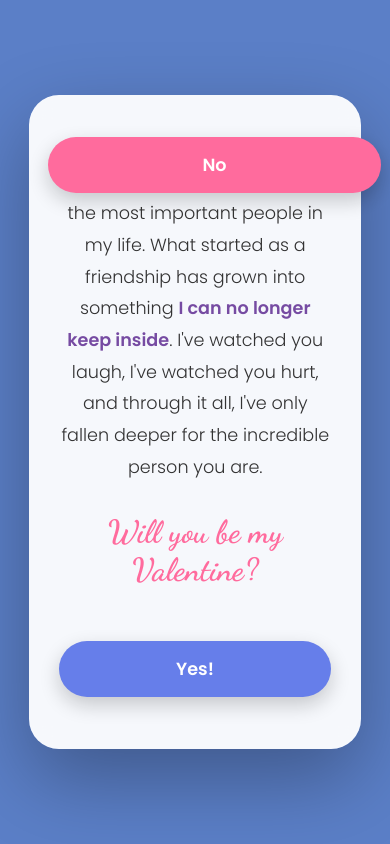
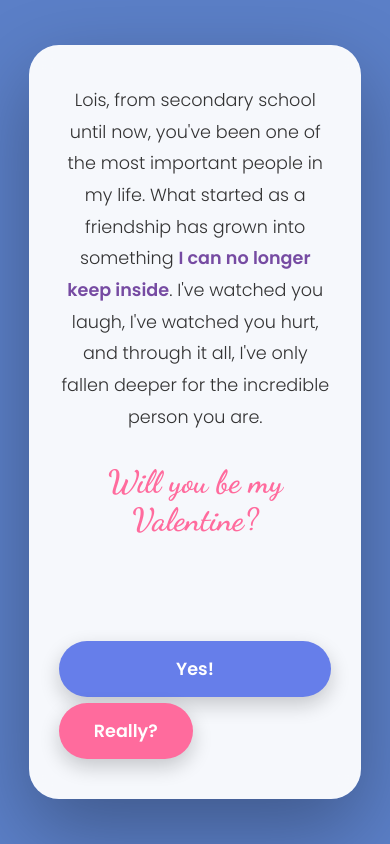
Before and after one commit to StrangeMcCarthy/Valentine-gift, a plain HTML site: page index.html in a window 390 px wide. Both pictures are taken after a click on the button "No". Drawn offline with nearby package versions, Linux system fonts and the light colour scheme.

Commit message:
Fix NO button getting stuck on mobile screens
- On mobile (≤480px), button now moves within its container using absolute positioning instead of fixed viewport positioning
- Added playful cycling text on the NO button ('Are you sure?', 'Really?', etc.)
- Added { passive: false } to touchstart listeners for proper preventDefault
- Back button properly resets mobile-specific classes

```diff
--- a/index.html
+++ b/index.html
@@ -164,8 +164,15 @@
             background: #ff5588;
         }
 
+        /* Desktop: button goes to fixed viewport position */
         .btn-no.moving {
             position: fixed;
+        }
+
+        /* Mobile: button stays inside its container with absolute positioning */
+        .btn-no.moving-mobile {
+            position: absolute;
+            width: auto !important;
         }
 
         /* Success Message (Hidden Initially) */
@@ -293,6 +300,13 @@
             .button-container {
                 flex-direction: column;
                 gap: 15px;
+                position: relative;
+                overflow: visible;
+            }
+
+            /* On mobile, give extra space for the button to dodge around */
+            .button-container.mobile-dodge {
+                min-height: 180px;
             }
 
             .btn {
@@ -331,7 +345,7 @@
             <h2 class="question">Will you be my Valentine?</h2>
 
             <!-- Buttons -->
-            <div class="button-container">
+            <div class="button-container" id="buttonContainer1">
                 <button class="btn btn-yes" id="yesBtn">Yes!</button>
                 <button class="btn btn-no" id="noBtn">No</button>
             </div>
@@ -348,7 +362,7 @@
             </p>
 
             <!-- Second Yes/No Buttons -->
-            <div class="button-container" style="margin-top: 30px;">
+            <div class="button-container" id="buttonContainer2" style="margin-top: 30px;">
                 <button class="btn btn-yes" id="yesBtn2">Yes!</button>
                 <button class="btn btn-no" id="noBtn2">No</button>
             </div>
@@ -380,6 +394,13 @@
         const successMessage = document.getElementById('successMessage');
         const finalMessage = document.getElementById('finalMessage');
         const backButton = document.getElementById('backButton');
+        const buttonContainer1 = document.getElementById('buttonContainer1');
+        const buttonContainer2 = document.getElementById('buttonContainer2');
+
+        // Check if we're on a mobile-sized screen
+        function isMobile() {
+            return window.innerWidth <= 480;
+        }
 
         // Back button functionality
         backButton.addEventListener('click', () => {
@@ -390,17 +411,89 @@
 
             // Reset No button positions
             noBtn.classList.remove('moving');
+            noBtn.classList.remove('moving-mobile');
             noBtn.style.left = '';
             noBtn.style.top = '';
             noBtn2.classList.remove('moving');
+            noBtn2.classList.remove('moving-mobile');
             noBtn2.style.left = '';
             noBtn2.style.top = '';
+
+            // Reset button containers
+            buttonContainer1.classList.remove('mobile-dodge');
+            buttonContainer2.classList.remove('mobile-dodge');
 
             window.scrollTo(0, 0);
         });
 
-        // Generic function to move a "No" button to random position
-        function createMoveFunction(noBtnElement, yesBtnElement) {
+        // Playful "No" button texts that cycle through
+        const noTexts = ['No', 'Are you sure?', 'Really?', 'Think again!', 'Pretty please?', '💔', 'Don\'t do this...', 'Last chance!'];
+        let noTextIndex1 = 0;
+        let noTextIndex2 = 0;
+
+        // Mobile move function: button moves within the card area
+        function createMobileMoveFunction(noBtnElement, yesBtnElement, containerElement, textIndexRef) {
+            return function () {
+                containerElement.classList.add('mobile-dodge');
+                noBtnElement.classList.add('moving-mobile');
+
+                // Cycle through playful texts
+                if (textIndexRef.name === 'index1') {
+                    noTextIndex1 = (noTextIndex1 + 1) % noTexts.length;
+                    noBtnElement.textContent = noTexts[noTextIndex1];
+                } else {
+                    noTextIndex2 = (noTextIndex2 + 1) % noTexts.length;
+                    noBtnElement.textContent = noTexts[noTextIndex2];
+                }
+
+                const containerRect = containerElement.getBoundingClientRect();
+                const btnWidth = noBtnElement.offsetWidth || 120;
+                const btnHeight = noBtnElement.offsetHeight || 50;
+
+                // Calculate available space within the container
+                const maxX = containerRect.width - btnWidth;
+                const maxY = containerRect.height - btnHeight;
+
+                // Get the Yes button position to avoid overlap
+                const yesRect = yesBtnElement.getBoundingClientRect();
+                const yesRelativeTop = yesRect.top - containerRect.top;
+                const yesRelativeLeft = yesRect.left - containerRect.left;
+
+                let newX, newY;
+                let validPosition = false;
+                let attempts = 0;
+
+                while (!validPosition && attempts < 50) {
+                    newX = Math.random() * Math.max(0, maxX);
+                    newY = Math.random() * Math.max(0, maxY);
+
+                    // Check it doesn't overlap the Yes button
+                    const overlapsYes = !(
+                        newX + btnWidth + 10 < yesRelativeLeft ||
+                        newX - 10 > yesRelativeLeft + yesRect.width ||
+                        newY + btnHeight + 10 < yesRelativeTop ||
+                        newY - 10 > yesRelativeTop + yesRect.height
+                    );
+
+                    if (!overlapsYes) {
+                        validPosition = true;
+                    }
+                    attempts++;
+                }
+
+                if (!validPosition) {
+                    // Fallback: place it offset from the Yes button
+                    newX = 0;
+                    newY = Math.max(0, maxY);
+                }
+
+                noBtnElement.style.left = Math.max(0, newX) + 'px';
+                noBtnElement.style.top = Math.max(0, newY) + 'px';
+            };
+        }
+
+        // Desktop move function: button moves to random viewport position
+        function createDesktopMoveFunction(noBtnElement, yesBtnElement) {
             return function () {
                 noBtnElement.classList.add('moving');
 
@@ -479,18 +572,32 @@
             };
         }
 
+        // Unified move function that picks mobile vs desktop strategy
+        function createMoveFunction(noBtnElement, yesBtnElement, containerElement, textIndexRef) {
+            const mobileFn = createMobileMoveFunction(noBtnElement, yesBtnElement, containerElement, textIndexRef);
+            const desktopFn = createDesktopMoveFunction(noBtnElement, yesBtnElement);
+
+            return function () {
+                if (isMobile()) {
+                    mobileFn();
+                } else {
+                    desktopFn();
+                }
+            };
+        }
+
         // Create move functions for both No buttons
-        const moveNoButton = createMoveFunction(noBtn, yesBtn);
-        const moveNoButton2 = createMoveFunction(noBtn2, yesBtn2);
+        const moveNoButton = createMoveFunction(noBtn, yesBtn, buttonContainer1, { name: 'index1' });
+        const moveNoButton2 = createMoveFunction(noBtn2, yesBtn2, buttonContainer2, { name: 'index2' });
 
         // Event listeners for first "No" button
         noBtn.addEventListener('mouseenter', moveNoButton);
-        noBtn.addEventListener('touchstart', (e) => { e.preventDefault(); moveNoButton(); });
+        noBtn.addEventListener('touchstart', (e) => { e.preventDefault(); moveNoButton(); }, { passive: false });
         noBtn.addEventListener('click', (e) => { e.preventDefault(); moveNoButton(); });
 
         // Event listeners for second "No" button
         noBtn2.addEventListener('mouseenter', moveNoButton2);
-        noBtn2.addEventListener('touchstart', (e) => { e.preventDefault(); moveNoButton2(); });
+        noBtn2.addEventListener('touchstart', (e) => { e.preventDefault(); moveNoButton2(); }, { passive: false });
         noBtn2.addEventListener('click', (e) => { e.preventDefault(); moveNoButton2(); });
 
         // First "Yes" button - Show girlfriend question
```
